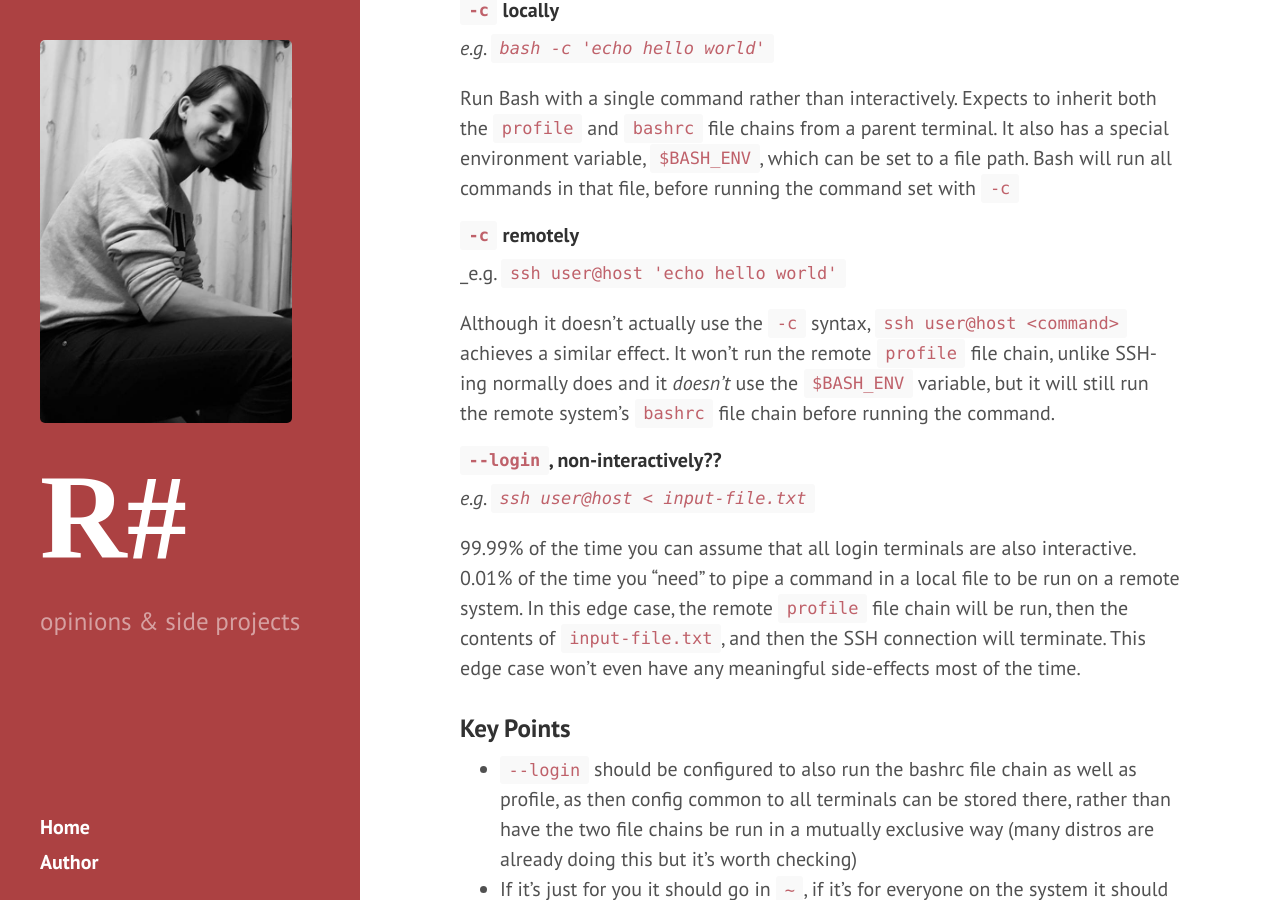
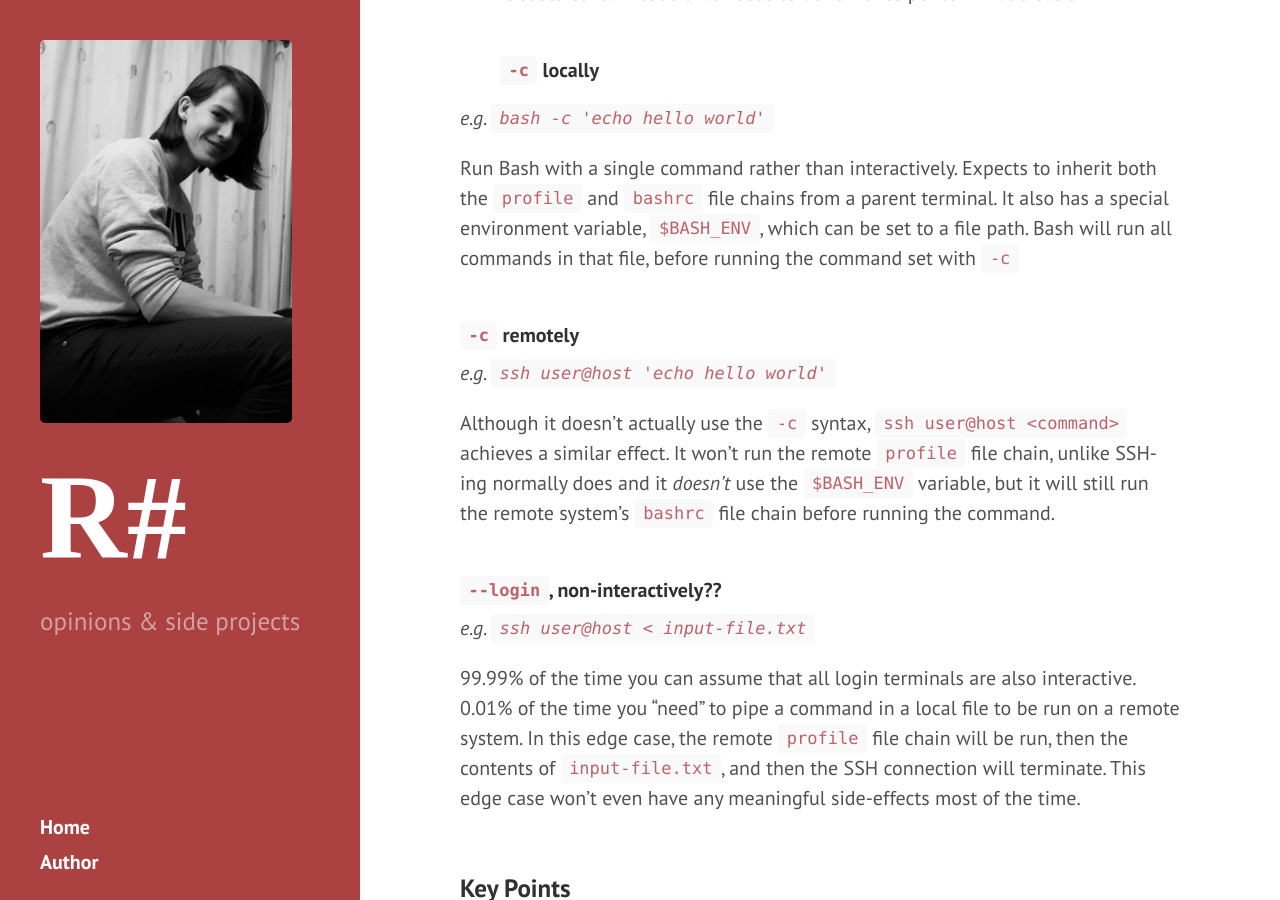
Before and after one commit to rach-sharp/old-homepage, a Jekyll site: the page built from _posts/2018-09-23-field-guide-to-bash-terminals.md, in a window 1280 px wide and 900 px high, scrolled down 2405 px. Built offline with Jekyll 4.4.1, drawn with Linux system fonts in a browser that asks for light colours; some web fonts are replaced.

Commit message:
Spacing and missing italics

```diff
--- a/_posts/2018-09-23-field-guide-to-bash-terminals.md
+++ b/_posts/2018-09-23-field-guide-to-bash-terminals.md
@@ -70,7 +70,7 @@
 now do), knowing that it will be run regardless of whether a terminal is `login` or not
 
 There's an edge case that contradicts this rule that I'll cover later.
-
+<br><br>
 #### `--interactive`
 
 _e.g. `bash`, or opening a GUI terminal program_
@@ -79,7 +79,7 @@
 it from a parent login terminal. `bashrc` file chain is run once per terminal because:
 - There is no guarantee `--login` terminal ran it
 - It could contain code that needs to be run once per terminal creation
-
+<br><br>
 #### `-c` locally
 
 _e.g. `bash -c 'echo hello world'`_
@@ -88,15 +88,15 @@
 `profile` and `bashrc` file chains from a parent terminal. It also has a special environment
 variable, `$BASH_ENV`, which can be set to a file path. Bash will run all commands in that file, before
 running the command set with `-c`
-
+<br><br>
 #### `-c` remotely
 
-_e.g. `ssh user@host 'echo hello world'`
+_e.g. `ssh user@host 'echo hello world'`_
 
 Although it doesn't actually use the `-c` syntax, `ssh user@host <command>` achieves a similar effect. It won't run the
 remote `profile` file chain, unlike SSH-ing normally does and it _doesn't_ use the `$BASH_ENV` variable,
 but it will still run the remote system’s `bashrc` file chain before running the command.
-
+<br><br>
 #### `--login`, non-interactively??
 
 _e.g. `ssh user@host < input-file.txt`_
@@ -105,8 +105,7 @@
 "need" to pipe a command in a local file to be run on a remote system. In this edge case, the remote
 `profile` file chain will be run, then the contents of `input-file.txt`, and then the SSH
 connection will terminate. This edge case won't even have any meaningful side-effects most of the time.
-
-
+<br><br>
 ### Key Points
 
 - `--login` should be configured to also run the bashrc file chain as well as profile, as then config common to
```
